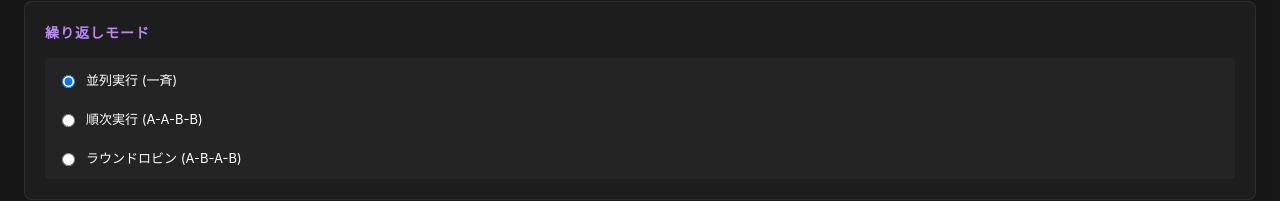
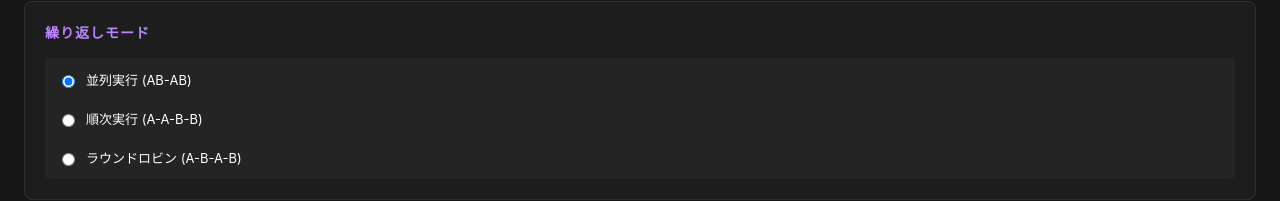
Before and after one commit to kamera25/FxPing, a React (Vite) app: page / in a window 1280 px wide. Both pictures are taken after a click on the button 1245 px from the left and 24 px from the top of the page. Shown: the part 539-740 px from the top of the page. Built offline with nearby package versions, Linux system fonts and the light colour scheme.

Commit message:
Typoを修正

```diff
--- a/src/App.tsx
+++ b/src/App.tsx
@@ -23,8 +23,8 @@ function App() {
   const [activeTab, setActiveTab] = useState("results");
   const [targets, setTargets] = useState<Target[]>([
     { host: "127.0.0.1", remarks: "ローカルホスト" },
-    { host: "8.8.8.8", remarks: "Google DNS(v6)" },
-    { host: "2001:4860:4860::8888", remarks: "Google DNS(v4)" }
+    { host: "8.8.8.8", remarks: "Google DNS(v4)" },
+    { host: "2001:4860:4860::8888", remarks: "Google DNS(v6)" }
   ]);
   const [newTarget, setNewTarget] = useState("");
   const [newRemarks, setNewRemarks] = useState("");
--- a/src/components/settings/PingSettings.tsx
+++ b/src/components/settings/PingSettings.tsx
@@ -113,7 +113,7 @@ const PingSettings: React.FC<PingSettingsProps> = ({ settings, setSettings }) =>
                 <div className="radio-group" style={{ display: 'flex', gap: '20px' }}>
                     <label className="checkbox-label">
                         <input type="radio" checked={settings.repeatMode === 'parallel'} onChange={() => setSettings({ ...settings, repeatMode: 'parallel' })} />
-                        並列実行 (一斉)
+                        並列実行 (AB-AB)
                     </label>
                     <label className="checkbox-label">
                         <input type="radio" checked={settings.repeatMode === 'sequential'} onChange={() => setSettings({ ...settings, repeatMode: 'sequential' })} />
```
